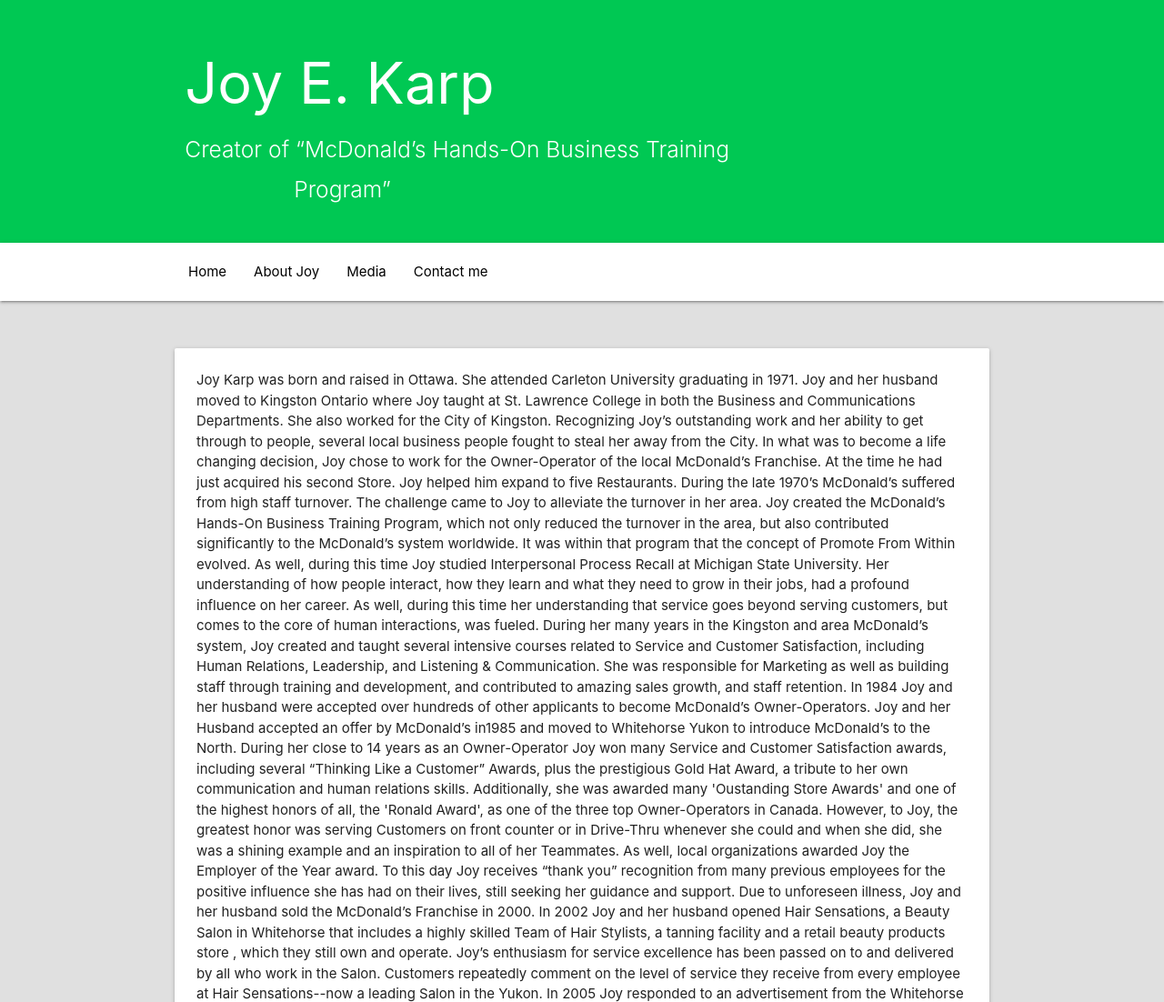
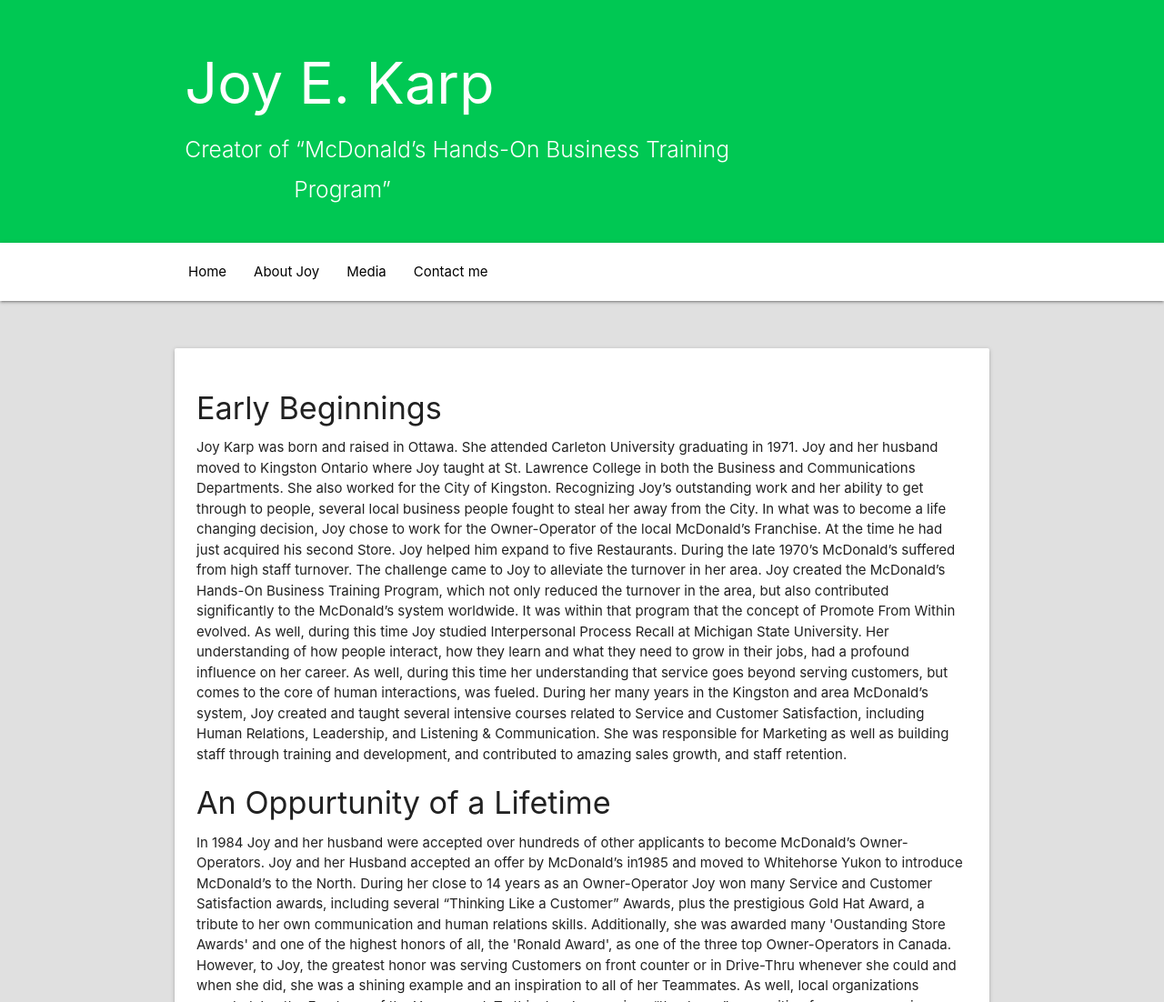
Before and after one commit to charlesakio/joyekarp, a plain HTML site: page about.html in a window 1280 px wide. Shown: the top 1102 px of the page at 91% size. Drawn offline with nearby package versions, Linux system fonts and the light colour scheme.

Commit message:
Slowly changing the about page

```diff
--- a/about.html
+++ b/about.html
@@ -42,10 +42,13 @@
 			<div class="row">
 				<div class="s12 m4 l8">
 					<div class="card-panel">
-						<span class="">Joy Karp was born and raised in Ottawa. She attended Carleton University graduating in 1971.
+						<span class="">
+							<h4>Early Beginnings </h4>
+							Joy Karp was born and raised in Ottawa. She attended Carleton University graduating in 1971.
 							Joy and her husband moved to Kingston Ontario where Joy taught at St. Lawrence College in both the Business and Communications Departments. She also worked for the City of Kingston. Recognizing Joy’s outstanding work and her ability to get through to people, several local business people fought to steal her away from the City. In what was to become a life changing decision, Joy chose to work for the Owner-Operator of the local McDonald’s Franchise. At the time he had just acquired his second Store. Joy helped him expand to five Restaurants.
 							During the late 1970’s McDonald’s suffered from high staff turnover. The challenge came to Joy to alleviate the turnover in her area. Joy created the McDonald’s Hands-On Business Training Program, which not only reduced the turnover in the area, but also contributed significantly to the McDonald’s system worldwide. It was within that program that the concept of Promote From Within evolved. As well, during this time Joy studied Interpersonal Process Recall at Michigan State University. Her understanding of how people interact, how they learn and what they need to grow in their jobs, had a profound influence on her career. As well, during this time her understanding that service goes beyond serving customers, but comes to the core of human interactions, was fueled.
 							During her many years in the Kingston and area McDonald’s system, Joy created and taught several intensive courses related to Service and Customer Satisfaction, including Human Relations, Leadership, and Listening & Communication. She was responsible for Marketing as well as building staff through training and development, and contributed to amazing sales growth, and staff retention.
+							<h4>An Oppurtunity of a Lifetime</h4>
 							In 1984 Joy and her husband were accepted over hundreds of other applicants to become McDonald’s Owner-Operators.  Joy and her Husband accepted an offer by McDonald’s in1985 and moved to Whitehorse Yukon to introduce McDonald’s to the North.  During her close to 14 years as an Owner-Operator Joy won many Service and Customer Satisfaction awards, including several “Thinking Like a Customer” Awards, plus the prestigious Gold Hat Award, a tribute to her own communication and human relations skills. Additionally, she was awarded many 'Oustanding Store Awards' and one of the highest honors of all, the 'Ronald Award', as one of the three top Owner-Operators in Canada. However, to Joy, the greatest honor was serving Customers on front counter or in Drive-Thru whenever she could and when she did, she was a shining example and an inspiration to all of her Teammates.
 							As well, local organizations awarded Joy the Employer of the Year award. To this day Joy receives “thank you” recognition from many previous employees for the positive influence she has had on their lives, still seeking her guidance and support.
 							Due to unforeseen illness, Joy and her husband sold the McDonald’s Franchise in 2000.
```
